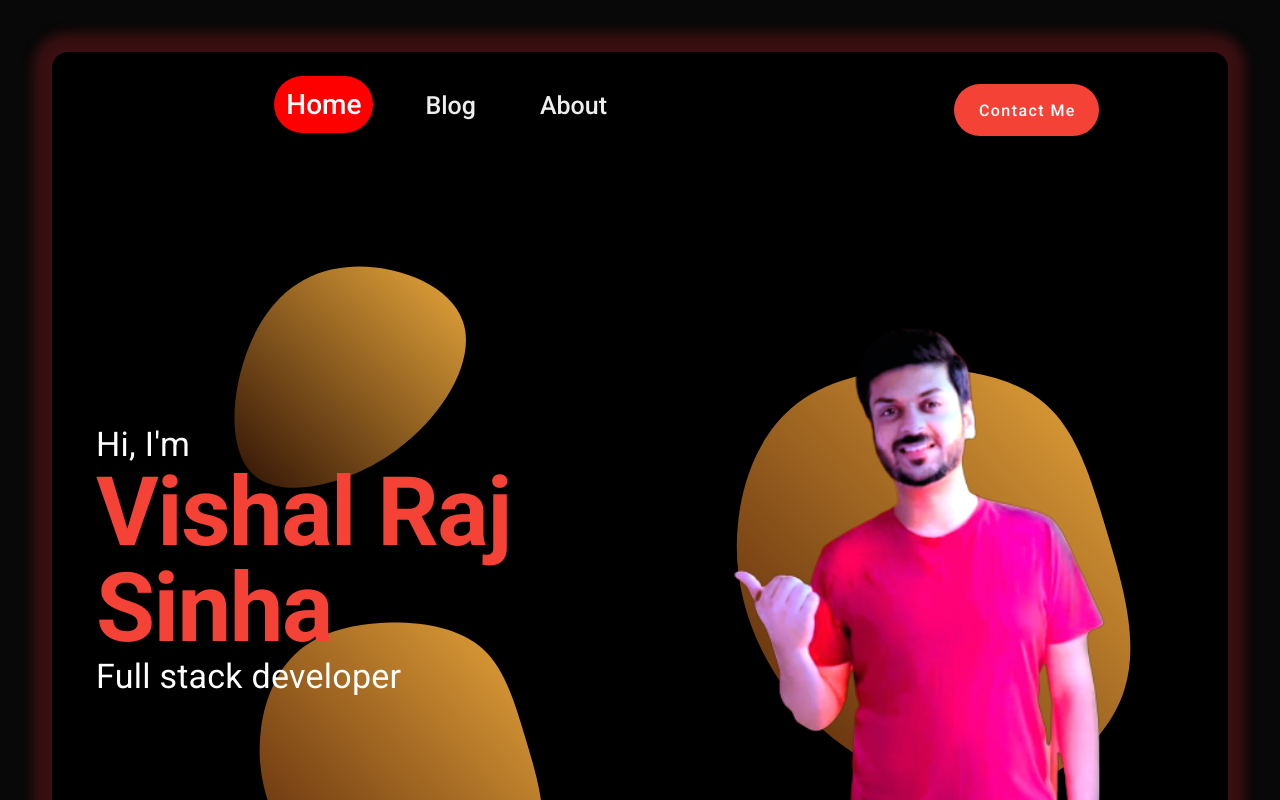
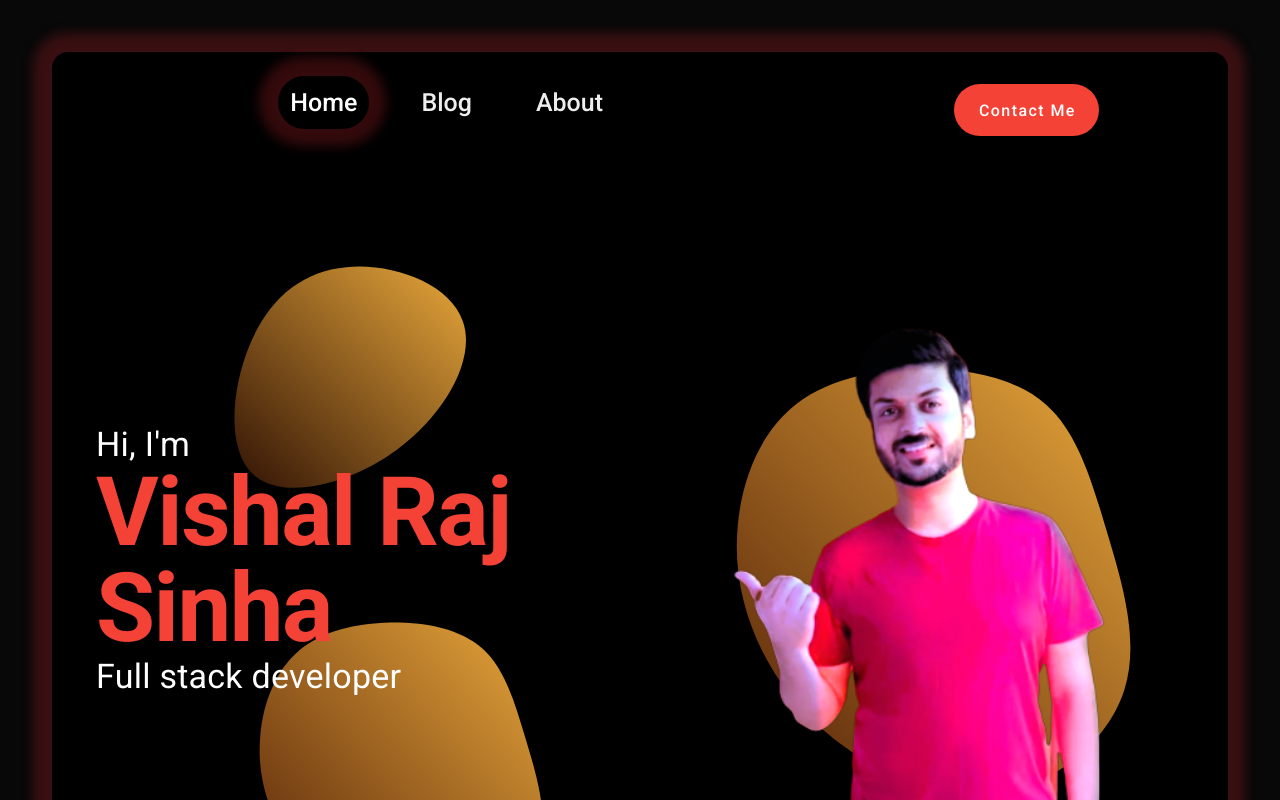
Before and after one commit to I-Am-Vishal/My-Portfolio, a Nuxt app: page / in a window 1280 px wide. In both pictures the pointer is over the link "Home". Shown: the top 800 px of the page. Built offline with nearby package versions, Linux system fonts and the light colour scheme.

Commit message:
fixed the navigation text box shadow color color

```diff
--- a/styles/global.css
+++ b/styles/global.css
@@ -15,17 +15,15 @@
     color: #eee !important;
     font-size: 25px;
     font-weight:500;
-    text-shadow: -1px -1px 12px 18px rgba(184, 34, 42, 0.281) !important;
     text-decoration: none;
     transition: 1s ease;
 }
 .app-bar-navigation-text:hover{
     color: white !important;
-    font-size: 28px;
+    font-size: 25px;
     font-weight:500;
-    text-shadow: -1px -1px 12px 18px rgba(184, 34, 42, 0.281) !important;
+    box-shadow:-1px -1px 12px 18px rgba(184, 34, 42, 0.281) !important;
     text-decoration: none;
-    background-color: red;
     transform: scale(1.3);
     transition: 0.5s ease;
 }
```
